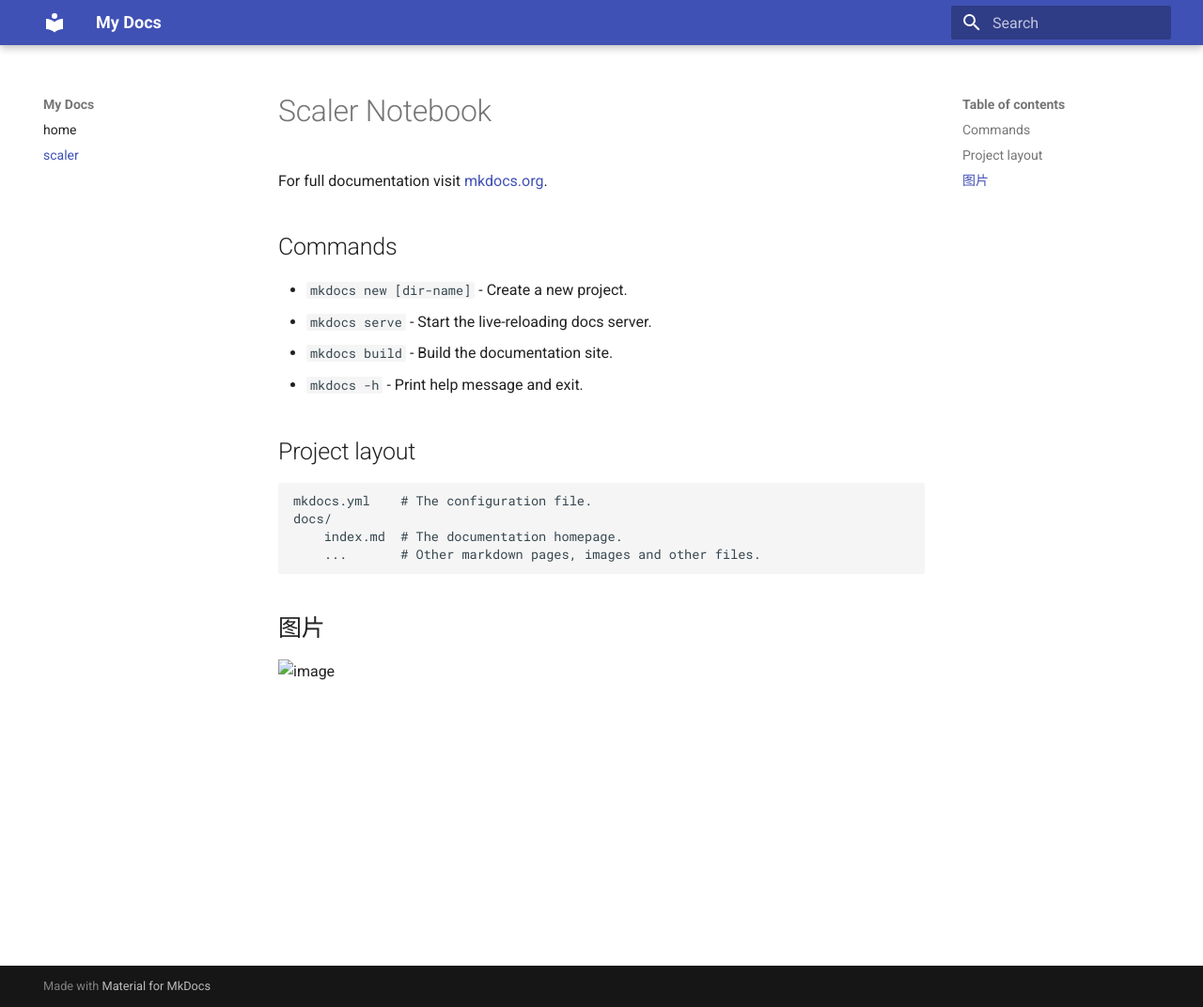
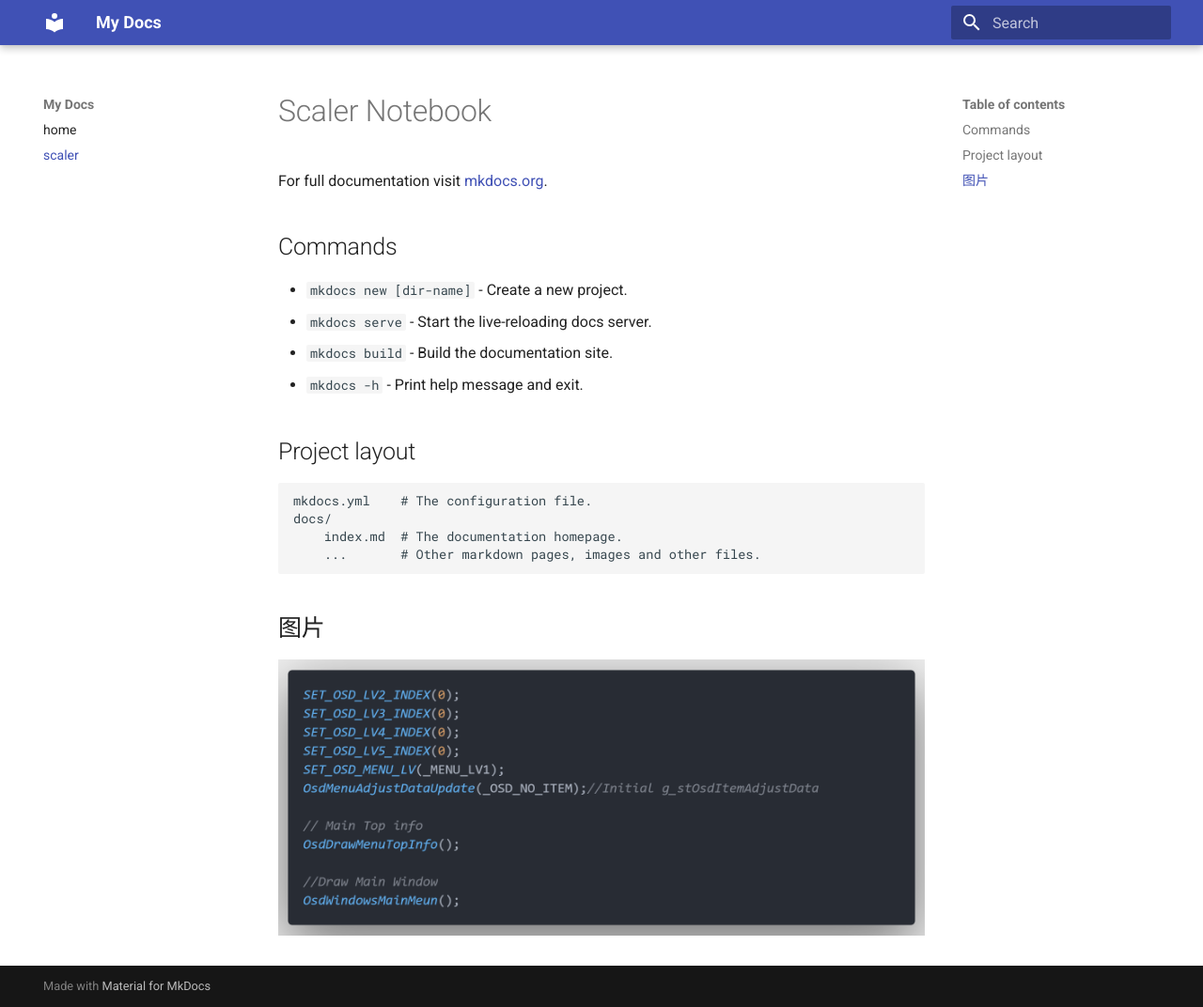
Before and after one commit to MUCHWAY/MyNotebook, an MkDocs documentation site: the page built from docs/scaler.md, in a window 1280 px wide and 1072 px high. Shown: the whole window at 94% size. Built offline with MkDocs 1.6.1 and Material for MkDocs 9.7.7, drawn with Linux system fonts in a browser that asks for light colours.

Commit message:
update index.md and scaler.md

```diff
--- a/docs/scaler.md
+++ b/docs/scaler.md
@@ -17,4 +17,4 @@
         ...       # Other markdown pages, images and other files.
 
 ## 图片
-![image](.\images\code.png)
+![image](./images/code.png)
```
Also changed, not shown: docs/index.md (+1 -1 lines).
